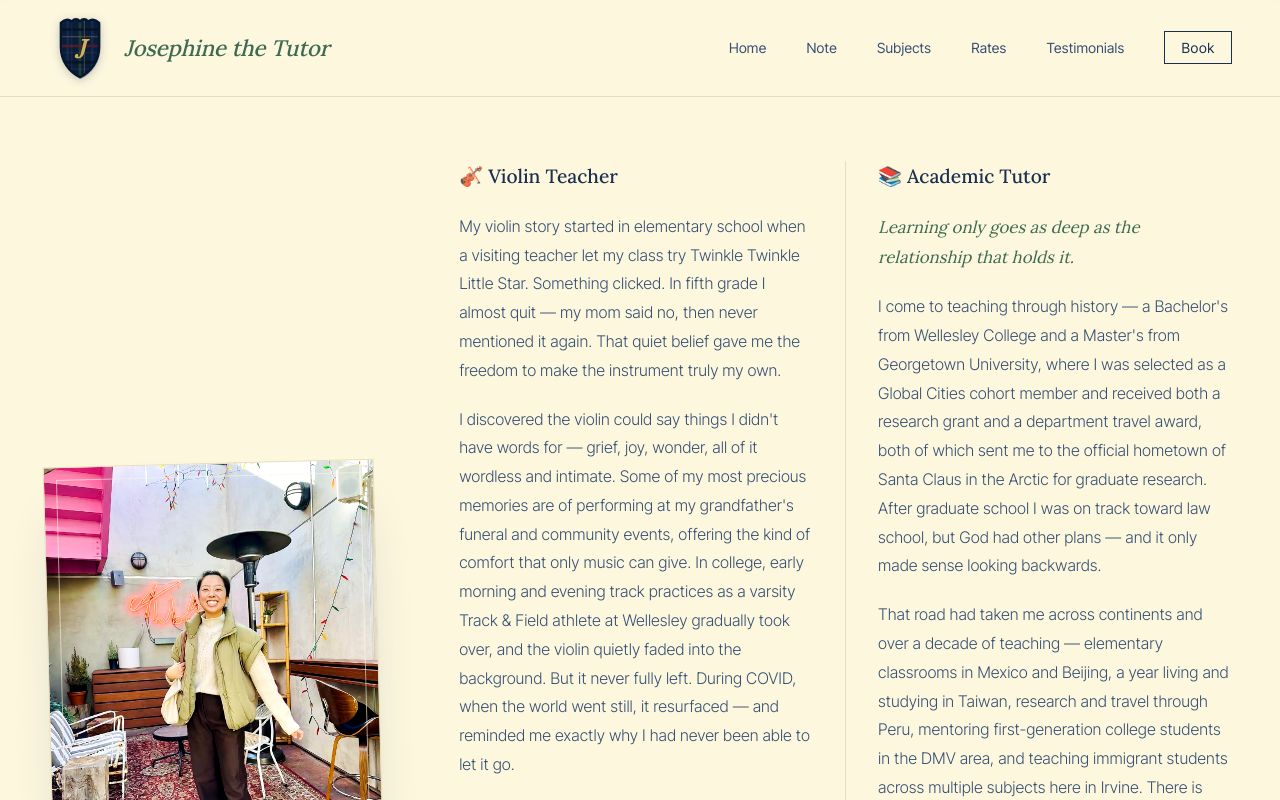
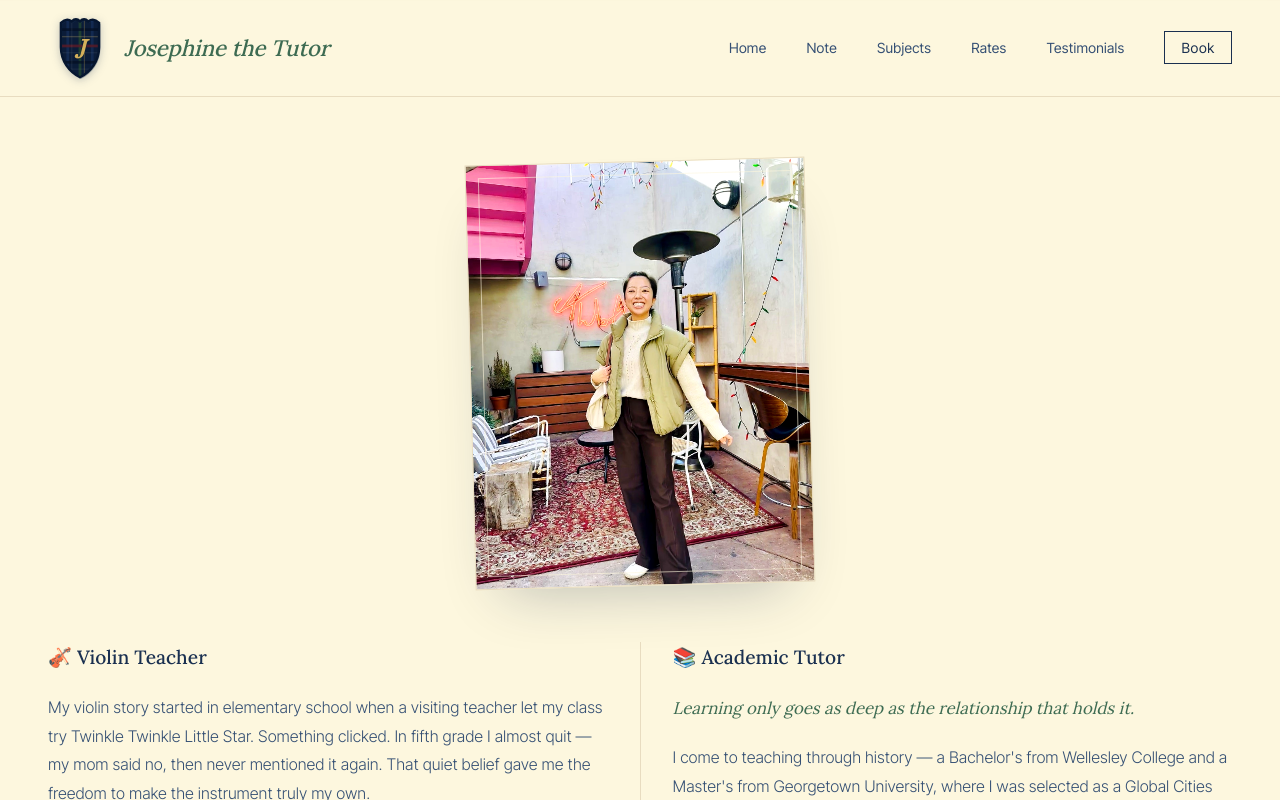
Before and after one commit to patrickparagas1/josephine-tutoring, a Next.js app: page /about in a window 1280 px wide. Shown: the top 800 px of the page. Built offline with nearby package versions, Linux system fonts and the light colour scheme.

Commit message:
Move photo above the two bios on Note page

```diff
--- a/app/globals.css
+++ b/app/globals.css
@@ -601,6 +601,20 @@ section {
   padding: 0.4rem 0.6rem 0 0;
   color: var(--accent);
   font-weight: 500;
+}
+
+/* ABOUT STACK */
+.about-stack {
+  display: flex;
+  flex-direction: column;
+  align-items: center;
+  max-width: 1200px;
+  margin: 0 auto;
+  gap: 3.5rem;
+}
+.about-stack .about-portrait-wrap {
+  width: 100%;
+  max-width: 340px;
 }
 
 /* ABOUT BIOS */
--- a/components/About.tsx
+++ b/components/About.tsx
@@ -3,7 +3,7 @@ import Image from "next/image";
 export default function About() {
   return (
     <section className="about" id="about">
-      <div className="about-grid">
+      <div className="about-stack">
         <div className="about-portrait-wrap">
           <div className="portrait-frame">
             <Image
@@ -93,5 +93,6 @@ export default function About() {
         </div>
       </div>
     </section>
+
   );
 }
```
